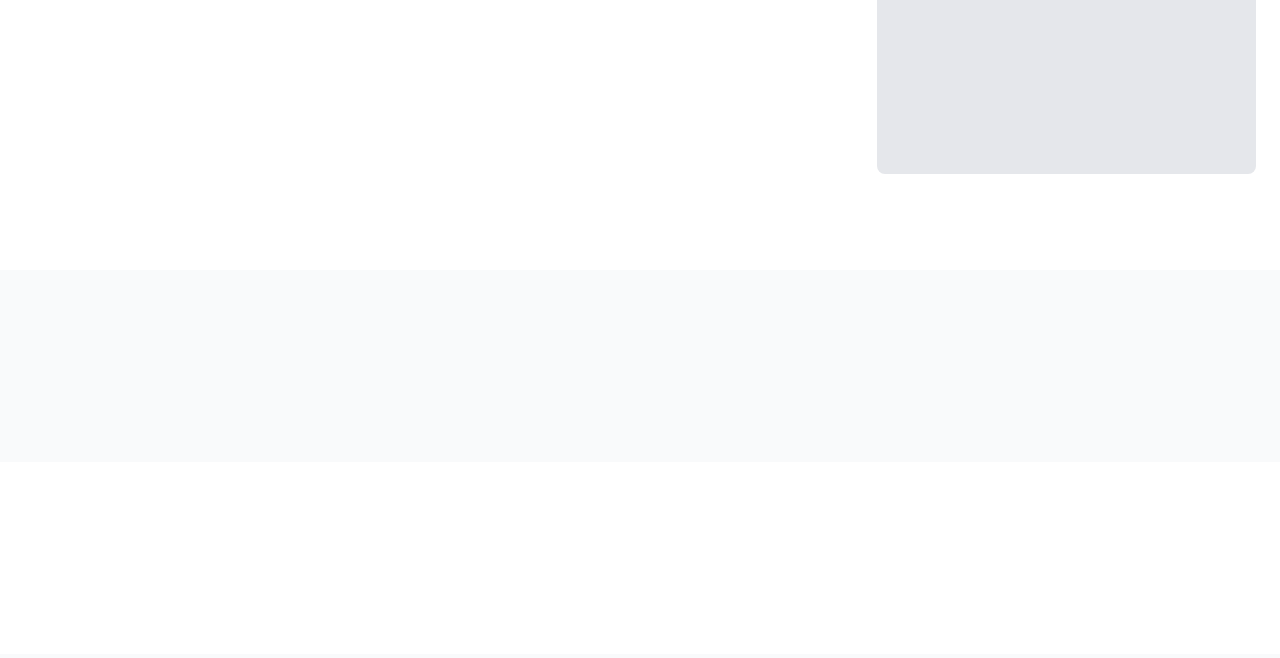
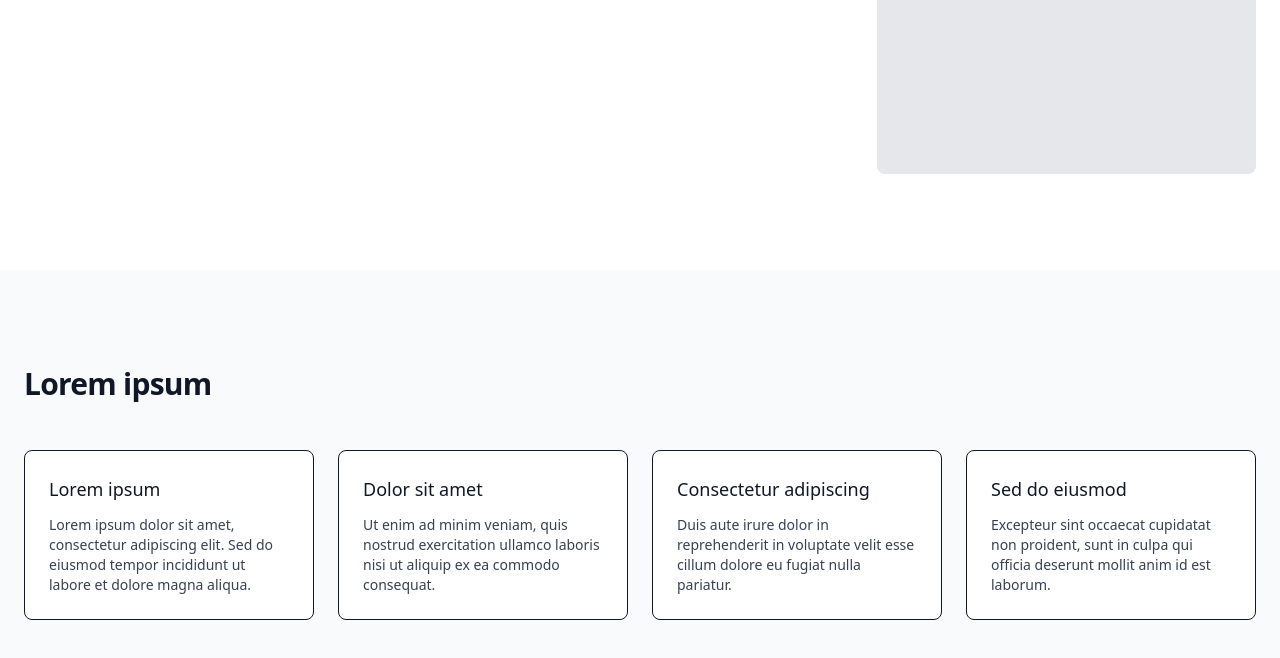
Before and after one commit to Kotvitz/nextjs-public-profile-website, a Next.js app: page / in a window 1280 px wide. Shown: the part 1537-2195 px from the top of the page. Built offline with nearby package versions, Linux system fonts and the light colour scheme.

Commit message:
feat: add card-based program section with placeholder content

```diff
--- a/src/app/components/Program.tsx
+++ b/src/app/components/Program.tsx
@@ -1,5 +1,54 @@
+type ProgramItem = {
+  title: string;
+  description: string;
+};
+
+const PROGRAM_ITEMS: ProgramItem[] = [
+  {
+    title: "Lorem ipsum",
+    description:
+      "Lorem ipsum dolor sit amet, consectetur adipiscing elit. Sed do eiusmod tempor incididunt ut labore et dolore magna aliqua.",
+  },
+  {
+    title: "Dolor sit amet",
+    description:
+      "Ut enim ad minim veniam, quis nostrud exercitation ullamco laboris nisi ut aliquip ex ea commodo consequat.",
+  },
+  {
+    title: "Consectetur adipiscing",
+    description:
+      "Duis aute irure dolor in reprehenderit in voluptate velit esse cillum dolore eu fugiat nulla pariatur.",
+  },
+  {
+    title: "Sed do eiusmod",
+    description:
+      "Excepteur sint occaecat cupidatat non proident, sunt in culpa qui officia deserunt mollit anim id est laborum.",
+  },
+];
+
 export default function Program() {
   return (
-    <></>
+    <div className="container-page">
+      <h2 className="text-3xl font-semibold tracking-tight">
+        Lorem ipsum
+      </h2>
+
+      <div className="mt-12 grid gap-6 sm:grid-cols-2 lg:grid-cols-4">
+        {PROGRAM_ITEMS.map((item, index) => (
+          <div
+            key={index}
+            className="rounded-lg border bg-white p-6"
+          >
+            <h3 className="text-lg font-medium">
+              {item.title}
+            </h3>
+
+            <p className="mt-3 text-sm text-gray-700">
+              {item.description}
+            </p>
+          </div>
+        ))}
+      </div>
+    </div>
   );
 }
```
